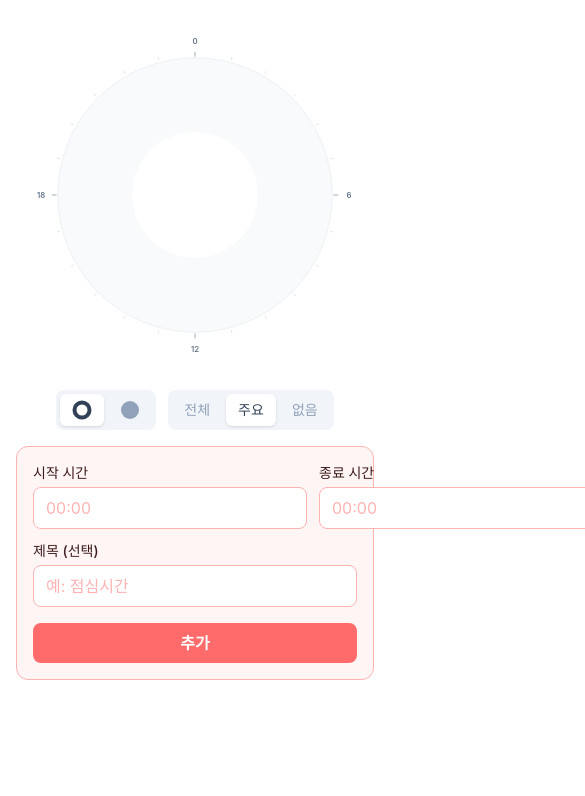
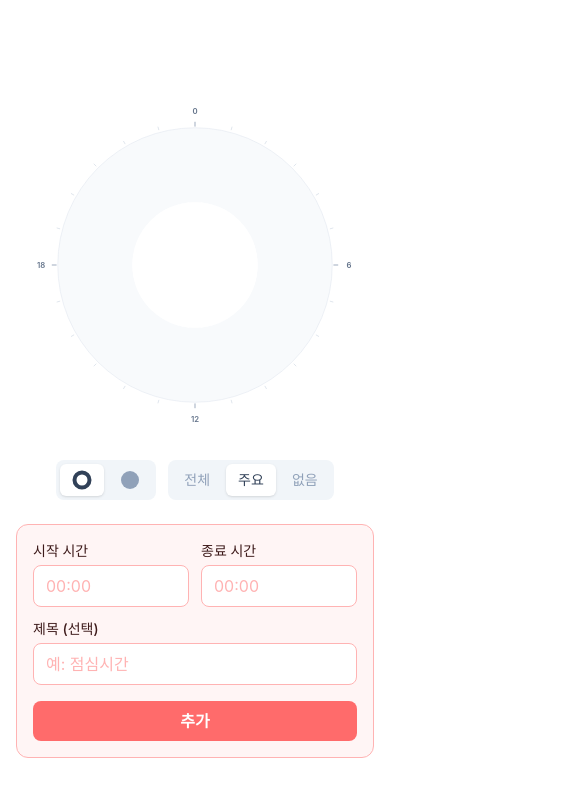
Before and after one commit to hungerbk/dayframe, a React (Vite) app: page / in a window 390 px wide. Shown: the top 796 px of the page, 585 px wide, since content can reach past the window. Built offline with nearby package versions, Linux system fonts and the light colour scheme.

Commit message:
design: 반응형 ui 구현
- 데스크탑일 때는 가로로 배치
- 모바일일 때는 세로로 배치
- Input 스타일 변경(백그라운드 벗어나는 문제)

```diff
--- a/src/App.tsx
+++ b/src/App.tsx
@@ -1,7 +1,11 @@
 import TimetableCanvas from "@/components/timetable/TimetableCanvas";
 
 function App() {
-  return <TimetableCanvas />;
+  return (
+    <main className="min-h-screen flex items-center justify-center">
+      <TimetableCanvas />
+    </main>
+  );
 }
 
 export default App;
--- a/src/components/timetable/TimetableCanvas.tsx
+++ b/src/components/timetable/TimetableCanvas.tsx
@@ -298,8 +298,10 @@ export default function TimetableCanvas() {
   }
 
   return (
-    <div className="flex flex-col items-center gap-4 p-4">
-      <div className="w-full max-w-lg aspect-square">
+    <div className="w-full flex flex-col lg:flex-row gap-6 lg:gap-16 p-4 lg:p-8 lg:items-center max-w-5xl mx-auto">
+      {/* 왼쪽: 시계 + 컨트롤 */}
+      <div className="flex flex-col items-center gap-4 w-full lg:flex-1 min-w-0">
+        <div className="w-full aspect-square max-w-[75vh]">
           <svg viewBox="0 0 600 600" width="100%" height="100%">
             {/* 배경 원 */}
             <circle cx={CX} cy={CY} r={OUTER_R} fill="#f8fafc" stroke="#e2e8f0" strokeWidth={1} />
@@ -339,8 +341,10 @@ export default function TimetableCanvas() {
             onChange={(v) => setNumberDisplay(v)}
           />
         </div>
+      </div>
 
-      <div className="w-full max-w-lg">
+      {/* 오른쪽: 입력 폼 */}
+      <div className="w-full lg:w-80 shrink-0">
         <TimeBlockInput onAdd={handleAdd} />
       </div>
     </div>
--- a/src/components/ui/Input.tsx
+++ b/src/components/ui/Input.tsx
@@ -8,7 +8,7 @@ export default function Input({ label, className, ...inputProps }: Props) {
     <label className={`flex flex-col gap-1 ${className ?? ""}`}>
       <span className="text-sm font-medium text-(--color-text)">{label}</span>
       <input
-        className="px-3 py-2 rounded-lg border border-(--color-border) bg-white text-(--color-text) placeholder-(--color-border) focus:outline-none focus:border-(--color-primary)"
+        className="w-full px-3 py-2 rounded-lg border border-(--color-border) bg-white text-(--color-text) placeholder-(--color-border) focus:outline-none focus:border-(--color-primary)"
         {...inputProps}
       />
     </label>
```
Lines whose indentation alone changed are shown as unchanged.
